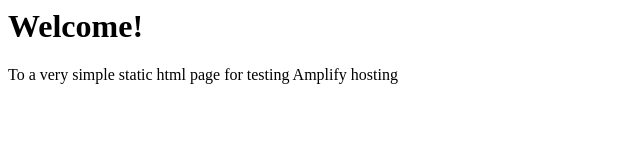
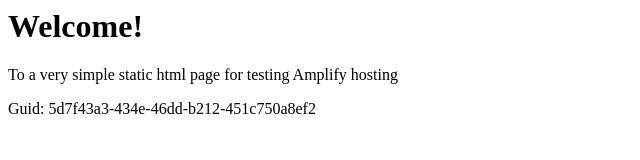
Before and after one commit to aws-aemilia-hkg/Github-PR-Commit-Integration-Test-DoNotTouch-v0-preprod-ap-east-1, a website: page src/index.html in a window 1280 px wide. Shown: the whole page, without its empty margins (0-640 px from the left). Drawn offline with Linux system fonts and the light colour scheme.

Commit message:
commit from integ tests

```diff
--- a/src/index.html
+++ b/src/index.html
@@ -1,3 +1,5 @@
+
+
 <html lang="en">
 
 <head>
@@ -10,6 +12,6 @@
 <body>
     <h1>Welcome!</h1>
     <p>To a very simple static html page for testing Amplify hosting</p>
-</body>
+    <p>Guid: 5d7f43a3-434e-46dd-b212-451c750a8ef2</p></body>
 
 </html>
```
